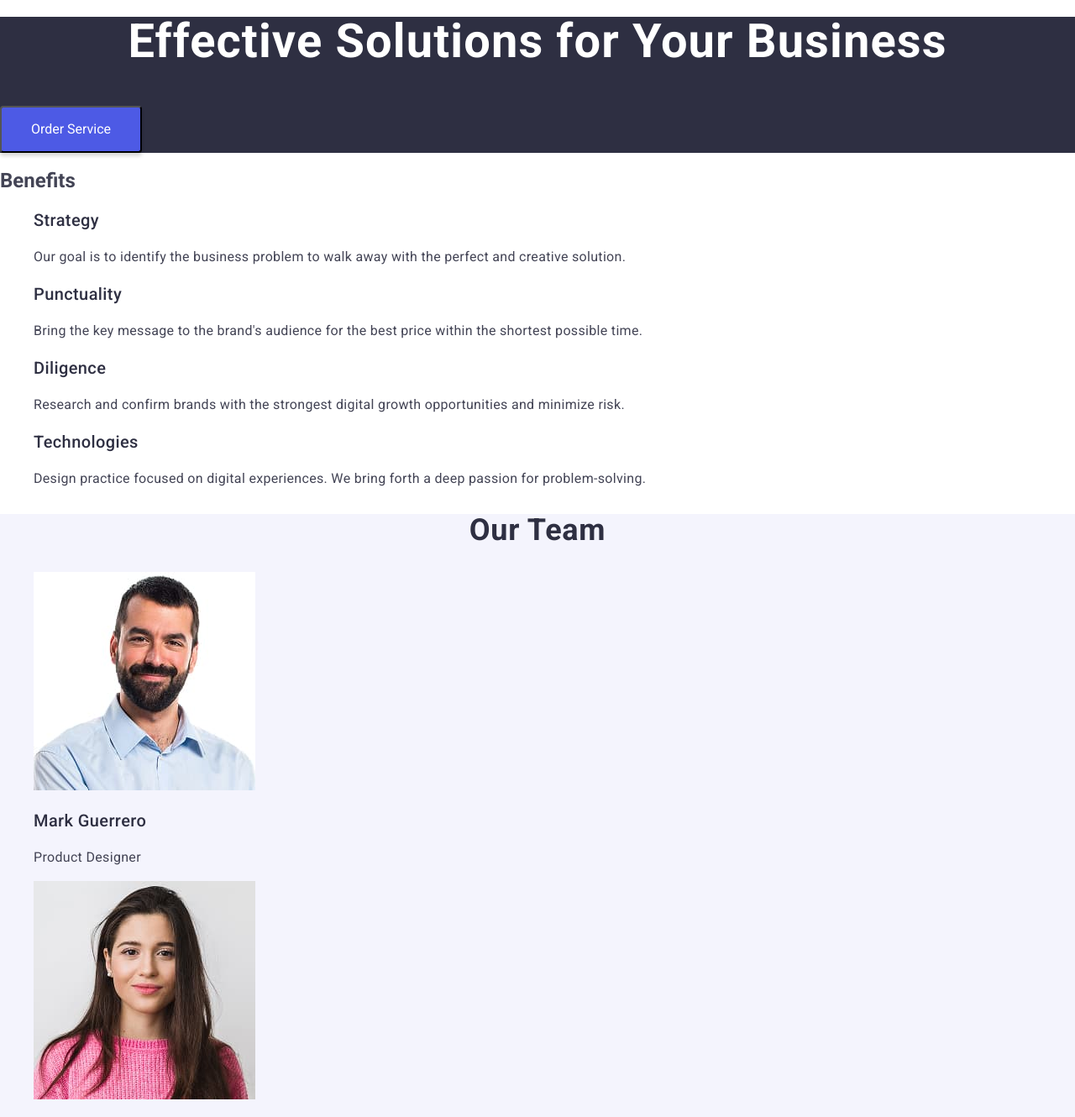
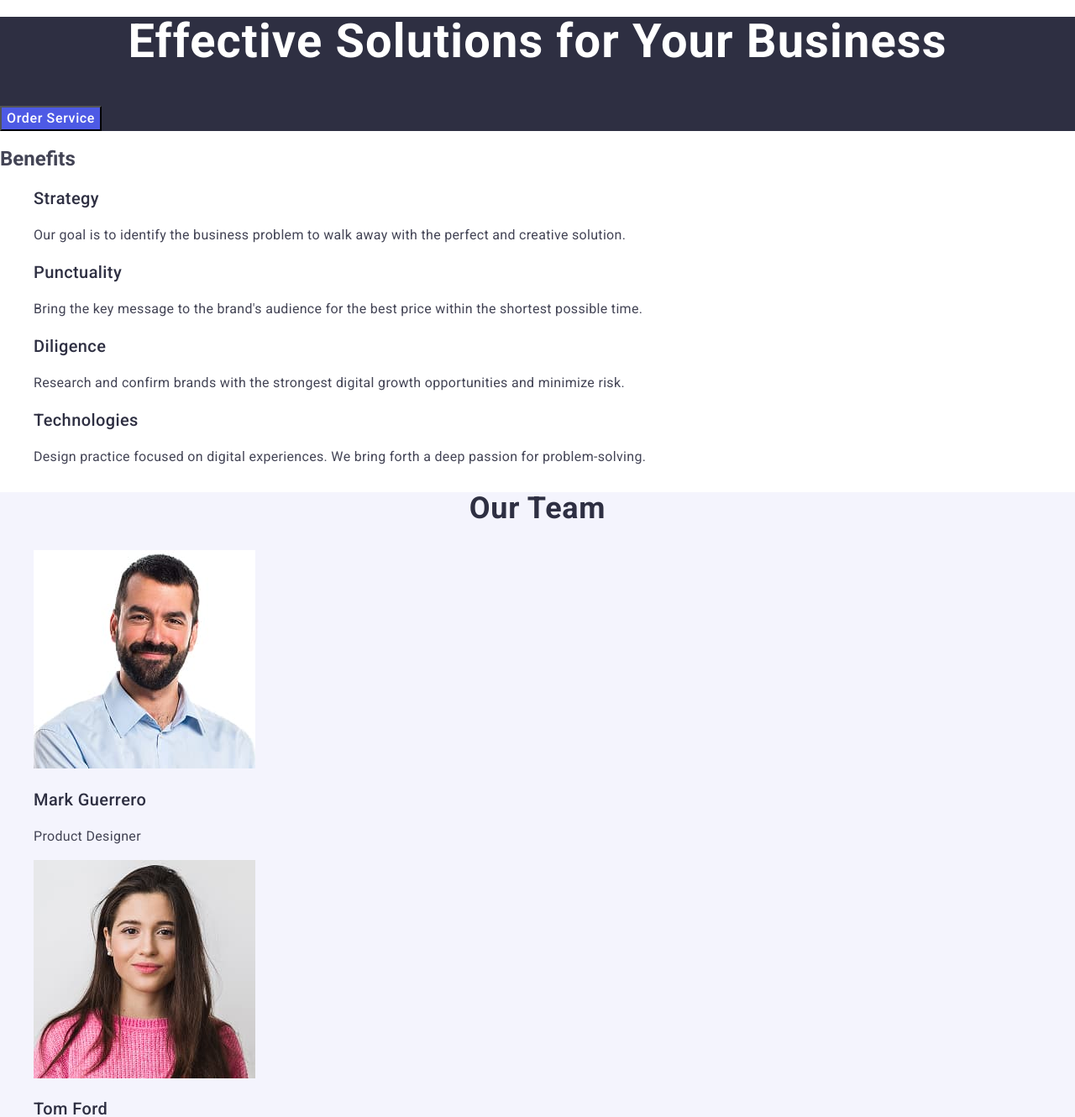
Before and after one commit to Lertyy/goit-markup-hw-02, a plain HTML site: page index.html in a window 1280 px wide. Shown: the part 200-1530 px from the top of the page at 84% size. Drawn offline with nearby package versions, Linux system fonts and the light colour scheme.

Commit message:
add styles

```diff
--- a/css/styles.css
+++ b/css/styles.css
@@ -46,7 +46,7 @@ color: #434455;
 .contacts-link:focus{
 color: #404bbf;
 }
-.container1{
+.container{
 background: #2e2f42;
 }
 .main-title{
@@ -59,11 +59,11 @@ text-align: center;
 }
 .main-title-button{
 color: #fff;
-border-radius: 4px;
-padding: 16px 32px;
-width: 169px;
-height: 56px;
-box-shadow: 0 4px 4px 0 rgba(0, 0, 0, 0.15);
+font-weight: 500;
+font-size: 16px;
+line-height: 1.5;
+letter-spacing: 0.04em;
+cursor: pointer;
 background-color: #4d5ae5;
 }
 .main-title-button:hover,
@@ -84,15 +84,16 @@ line-height: 1.5;
 letter-spacing: 0.02em;
 color: #434455;
 }
-.container-3{
+.container-third{
 background-color: #f4f4fd;
 }
 .second-title{
 font-weight: 700;
 font-size: 36px;
-line-height: 1.1;
+line-height: 1.11;
 letter-spacing: 0.02em;
 text-align: center;
+text-transform: capitalize;
 color: #2e2f42;
 }
 .page-footer{
--- a/index.html
+++ b/index.html
@@ -34,7 +34,7 @@
 
     <main>
         <!-- section 1 -->
-         <section class="container1">
+         <section class="container">
             <h1 class="main-title">Effective Solutions for Your Business</h1>
               <button class="main-title-button" type="button">Order Service</button>
         </section>
@@ -61,7 +61,7 @@
 </ul>
 </section>
 <!-- section 3 -->
- <section class="container-3">
+ <section class="container-third">
     <h2 class="second-title">Our Team</h2>
     <ul>
         <li>
```
